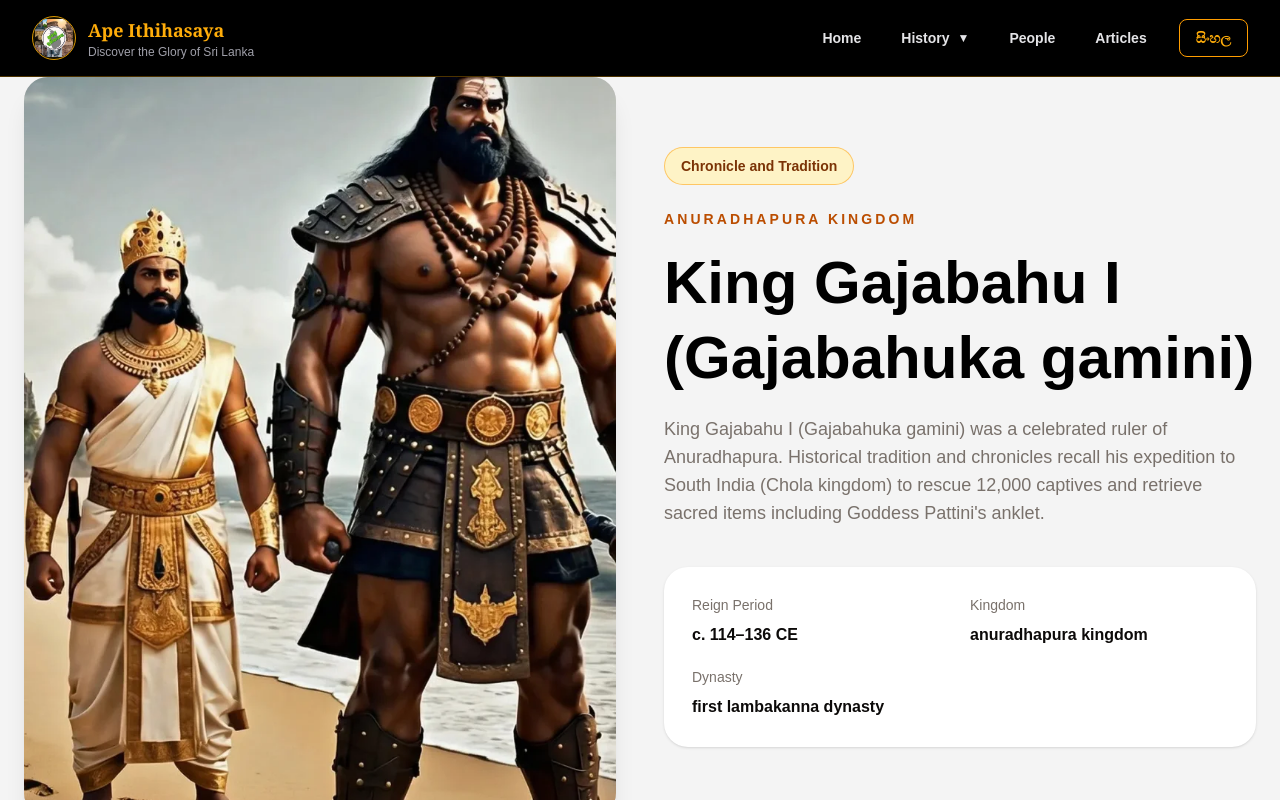
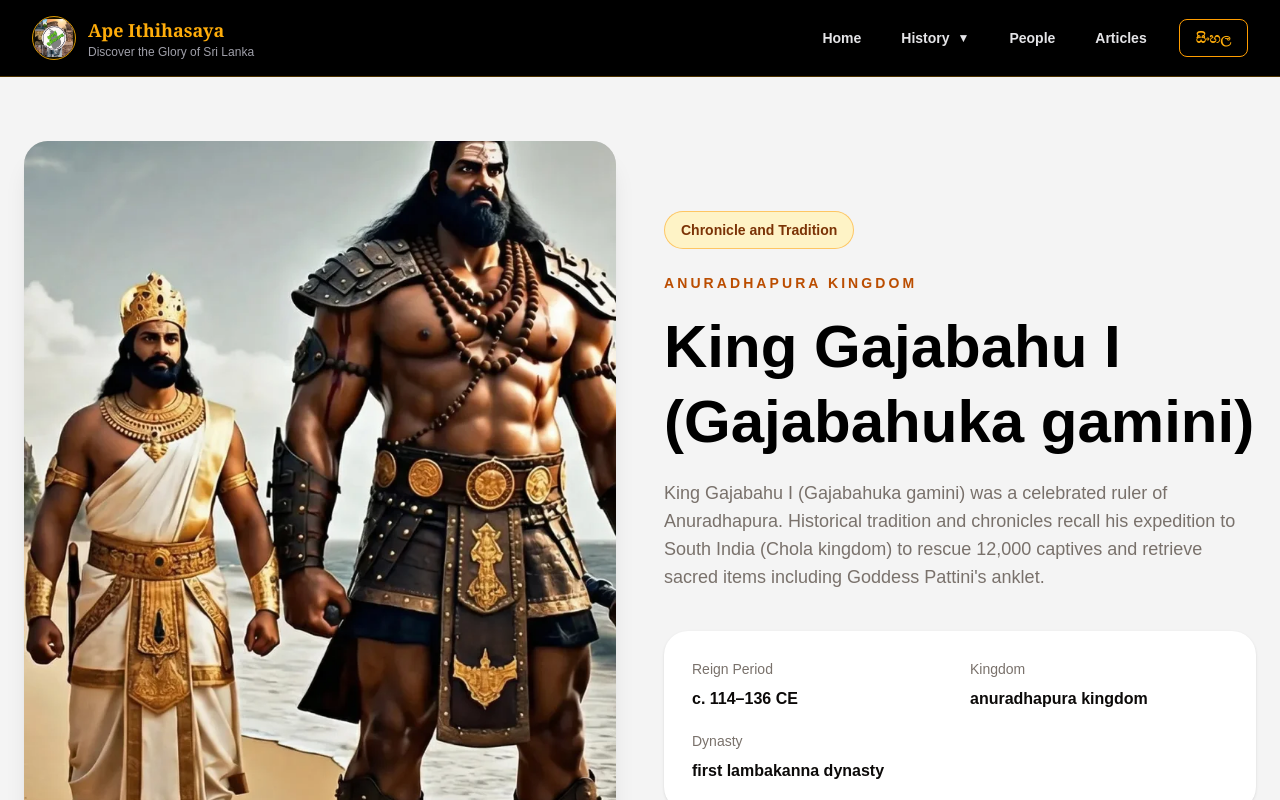
Before and after one commit to vidubha-sankha/Ape-Ithihasaya-WEB, a Next.js app: page /en/kings/gajabahu-i in a window 1280 px wide. Shown: the top 800 px of the page. Built offline with nearby package versions, Linux system fonts and the light colour scheme.

Commit message:
feat: add KingHero component to display monarch details and evidence status

```diff
--- a/components/kings/KingHero.tsx
+++ b/components/kings/KingHero.tsx
@@ -20,7 +20,7 @@ export default function KingHero({ king, locale }: KingHeroProps) {
   const dynastyName = king.dynastyId ? king.dynastyId.replace(/-/g, " ") : "";
 
   return (
-    <section className="mx-auto grid max-w-7xl gap-12 px-6 pb-16 lg:grid-cols-2">
+    <section className="mx-auto grid max-w-7xl gap-12 px-6 pb-16 pt-8 lg:pt-16 lg:grid-cols-2">
       <div className="relative aspect-[4/5] overflow-hidden rounded-3xl bg-stone-300 shadow-xl">
         <Image
           src={imageSrc}
```
